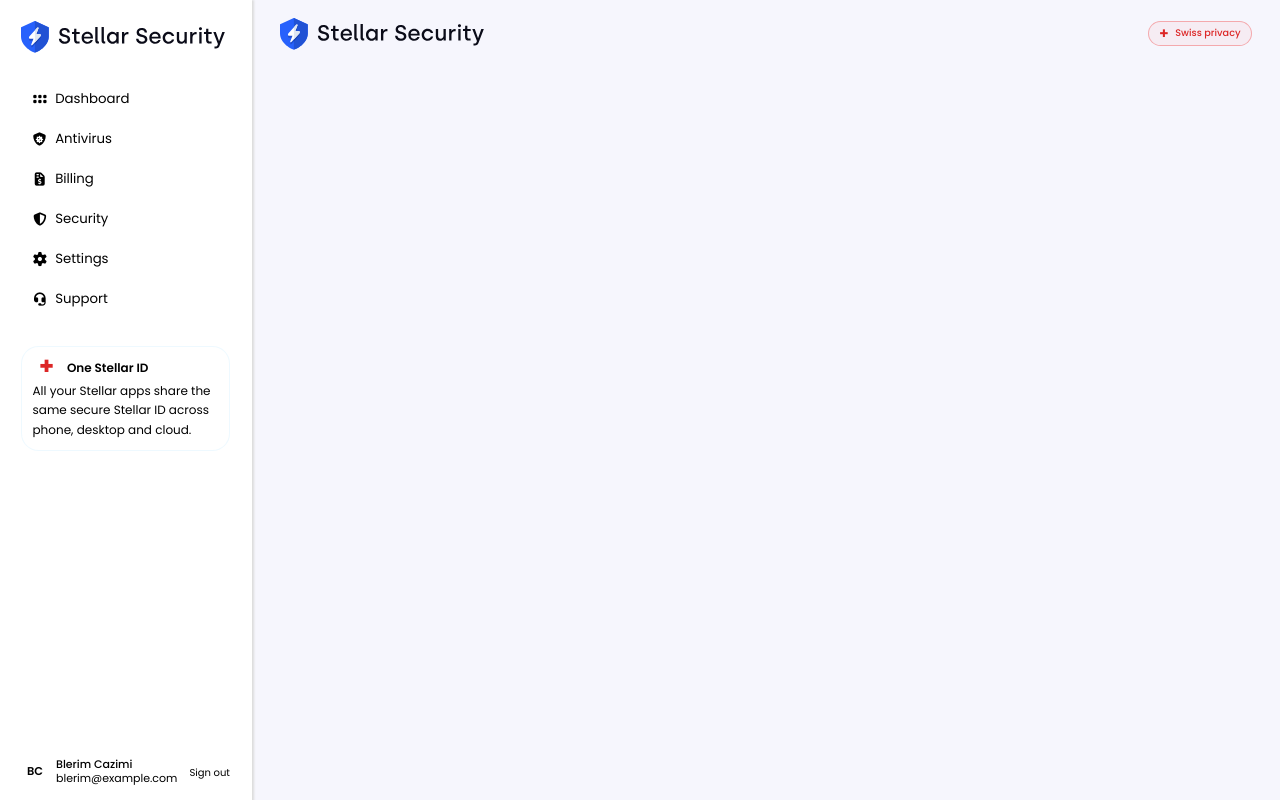
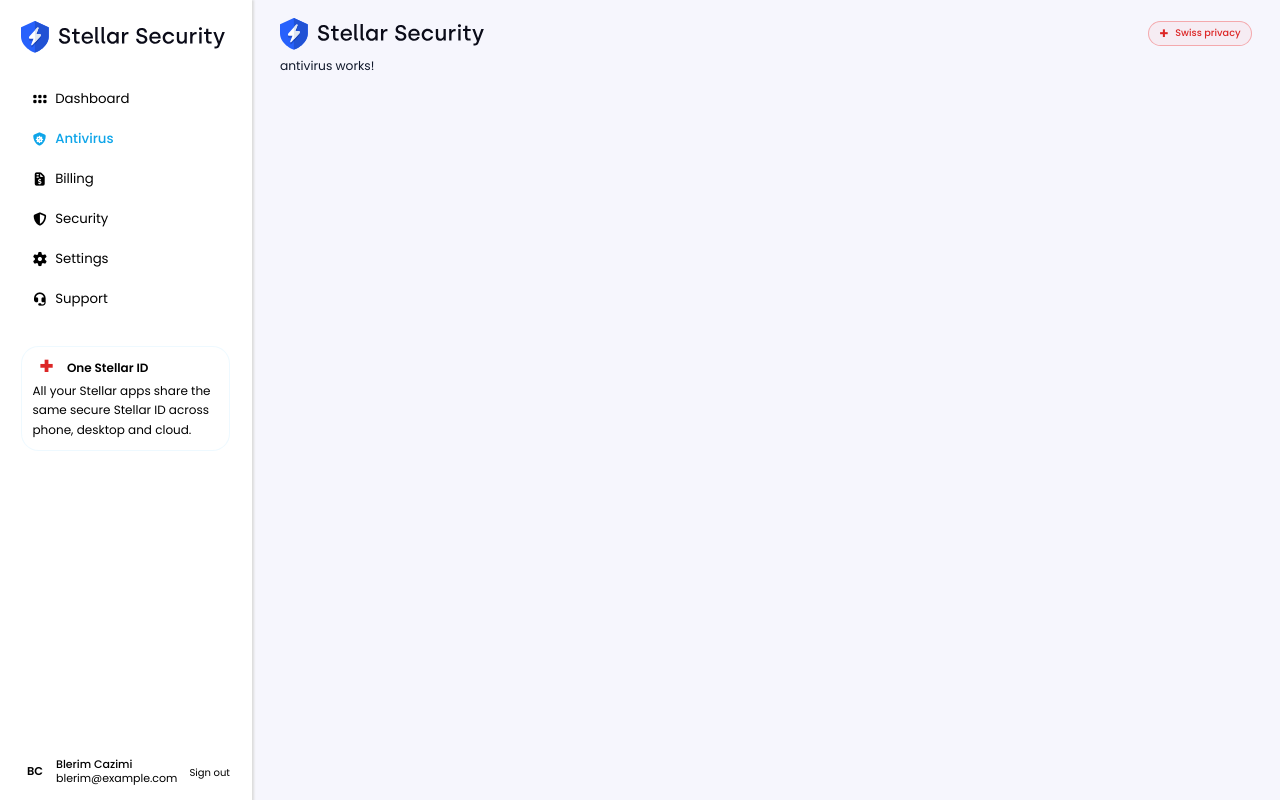
Before and after one commit to Ejazali96/stellar-account-UI, an Angular app: page /antivirus in a window 1280 px wide. Before the commit this address led to /. Built offline with nearby package versions, Linux system fonts and the light colour scheme.

Commit message:
UI adding

```diff
--- a/src/app/app.routes.ts
+++ b/src/app/app.routes.ts
@@ -1,9 +1,11 @@
 import { Routes } from '@angular/router';
 import { DashboardComponent } from './features/dashboard/dashboard.component';
+import { AntivirusComponent } from './features/antivirus/antivirus.component';
 
 export const routes: Routes = [
     { path: '', redirectTo: '/dashboard', pathMatch: 'full' },
     { path: 'dashboard', component: DashboardComponent },
+     { path: 'antivirus', component: AntivirusComponent },
     // Future routes can be added here
     // { path: 'security', component: SecurityComponent },
     // { path: 'billing', component: BillingComponent },
--- a/src/app/core/services/navigation.service.ts
+++ b/src/app/core/services/navigation.service.ts
@@ -9,7 +9,7 @@ export class NavigationService {
     // Mock navigation items - can be made dynamic based on user permissions
     private mockNavigationItems: NavigationItem[] = [
         { icon: 'fa-solid fa-grip', label: 'Dashboard', route: '/dashboard' },
-        { icon: 'fa-solid fa-shield-virus', label: 'Antivirus', route: '/products' },
+        { icon: 'fa-solid fa-shield-virus', label: 'Antivirus', route: '/antivirus' },
         { icon: 'fa-solid fa-file-invoice-dollar', label: 'Billing', route: '/security' },
         { icon: 'fa-solid fa-shield-halved', label: 'Security', route: '/billing' },
         { icon: 'fa-solid fa-gear', label: 'Settings', route: '/settings' },
--- /dev/null
+++ b/src/app/features/antivirus/antivirus.component.html
@@ -0,0 +1 @@
+<p>antivirus works!</p>
```
Also changed, not shown: src/app/features/antivirus/antivirus.component.ts (added, +12 -0 lines), src/app/features/antivirus/antivirus.component.css (added), src/app/features/dashboard/dashboard.component.ts (line endings or trailing spaces), 1 other file (tests, documents, lock files or other folders).
